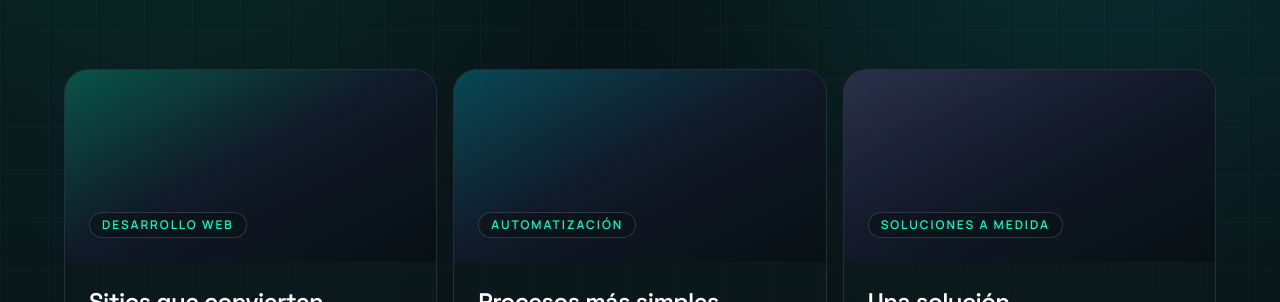
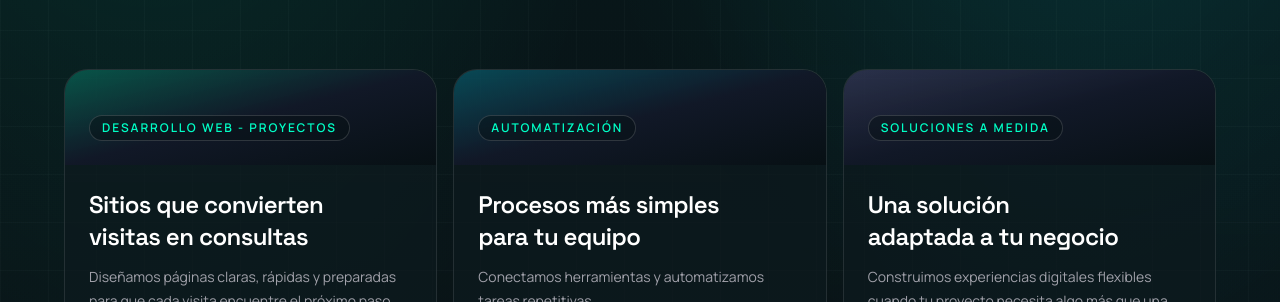
Before and after one commit to pablox85/BPRsoluciones, a Next.js app: page /proyectos in a window 1280 px wide. Shown: the part 498-800 px from the top of the page. Built offline with nearby package versions, Linux system fonts and the light colour scheme; no server answers.

Commit message:
cards & hero

```diff
--- a/src/app/proyectos/page.tsx
+++ b/src/app/proyectos/page.tsx
@@ -15,23 +15,30 @@ export const metadata: Metadata = buildMetadata({
 
 const projects = [
   {
-    category: "Desarrollo web",
+    category: "Desarrollo web - proyectos",
     title: "Sitios que convierten visitas en consultas",
     description:
       "Diseñamos páginas claras, rápidas y preparadas para que cada visita encuentre el próximo paso.",
-    backTitle: "Una web pensada para generar oportunidades.",
+    backTitle: "Webs pensadas para maximizar las ventas.",
     backDescription:
-      "Combinamos estrategia, diseño, rendimiento y SEO para que tu propuesta sea clara y cada visita tenga un próximo paso.",
+      "Empresas que contrataron nuestros servicios.",
+    backDescription2: "Lorem ipsum.",
+    href: "https://www.polarizadosdeleste.com/?utm_source=BprSoluciones",
+    linkLabel: "Polarizados del este",
     accent: "from-neon-mint/25 via-ink-850 to-ink-950",
   },
   {
     category: "Automatización",
     title: "Procesos más simples para tu equipo",
     description:
-      "Conectamos herramientas y automatizamos tareas repetitivas para ahorrar tiempo y responder mejor.",
+      "Conectamos herramientas y automatizamos tareas repetitivas.",
     backTitle: "Menos tareas repetitivas, más tiempo para crecer.",
-    backDescription:
-      "Automatizamos flujos y conectamos tus herramientas para reducir errores, agilizar respuestas y liberar tiempo de tu equipo.",
+    backDescription: "Somos partners de",
+    backDescription2: "Automatizá la atención al cliente, optimizá procesos y generá más oportunidades de venta con inteligencia artificial.",
+    highlightBackDescription2: true,
+    href: "https://meigahub.com/?utm_source=BprSoluciones",
+    linkLabel: "MeigaHub.com",
+    linkInline: true,
     accent: "from-neon-cyan/25 via-ink-850 to-ink-950",
   },
   {
@@ -42,6 +49,7 @@ const projects = [
     backTitle: "Tecnología que se adapta a tu forma de trabajar.",
     backDescription:
       "Diseñamos software a medida para resolver necesidades concretas y acompañar la evolución de tu negocio.",
+    backDescription2: "Lorem ipsum.",
     accent: "from-violet-400/20 via-ink-850 to-ink-950",
   },
 ];
--- a/src/components/sections/FaqSection.tsx
+++ b/src/components/sections/FaqSection.tsx
@@ -1,5 +1,6 @@
 import { ChevronDown } from "lucide-react";
 import type { CSSProperties } from "react";
+import { answerHighlightStyle } from "@/components/ui/answerHighlightStyle";
 import { Section, SectionHeader } from "@/components/ui/Section";
 
 type FaqSectionProps = {
@@ -111,7 +112,7 @@ export function FaqSection({ page, heading = "h2" }: FaqSectionProps) {
               <ChevronDown className="faq-icon size-5 shrink-0 text-neon-cyan" aria-hidden="true" />
             </summary>
             <div className="faq-answer pb-5">
-              <p className="whitespace-pre-line rounded-r-xl border-l-2 border-neon-cyan/60 bg-neon-cyan/[0.055] px-4 py-3 text-sm leading-7 text-zinc-200 shadow-[inset_0_1px_0_rgba(255,255,255,0.025)] sm:text-base">
+              <p className={`${answerHighlightStyle} text-sm leading-7 text-zinc-200 sm:text-base`}>
                 {answer}
               </p>
             </div>
--- a/src/components/sections/HeroSection.tsx
+++ b/src/components/sections/HeroSection.tsx
@@ -13,9 +13,9 @@ export function HeroSection() {
             BPR soluciones digitales
           </p>
           <h1 className="max-w-2xl font-heading text-3xl font-semibold leading-[1.2] tracking-[-0.055em] text-white sm:text-4xl lg:text-5xl">
-            <span className="block">Páginas web en Uruguay.</span>
-            <span className="block">Diseñadas para hacer crecer tu negocio.</span>
-            <span className="block">Tecnología que impulsa tu negocio.</span>
+            <span className="block">Tu página web desde USD 150.</span>
+            <span className="block">Profesional, rápida y adaptada a celular.</span>
+            <span className="block">Lista para mostrar lo que ofrecés.</span>
           </h1>
           <h2 className="mt-6 max-w-xl text-base font-normal leading-7 text-zinc-300 sm:text-lg">
             Páginas web para empresas en Uruguay, pensadas para generar consultas y
--- a/src/components/ui/ProjectCard.tsx
+++ b/src/components/ui/ProjectCard.tsx
@@ -1,6 +1,7 @@
 "use client";
 
 import { useState } from "react";
+import { answerHighlightStyle } from "@/components/ui/answerHighlightStyle";
 
 type ProjectCardProps = {
   category: string;
@@ -8,6 +9,11 @@ type ProjectCardProps = {
   description: string;
   backTitle: string;
   backDescription: string;
+  backDescription2?: string;
+  highlightBackDescription2?: boolean;
+  href?: string;
+  linkLabel?: string;
+  linkInline?: boolean;
   accent: string;
   isFlipped: boolean;
   onFlip: () => void;
@@ -19,14 +25,32 @@ export function ProjectCard({
   description,
   backTitle,
   backDescription,
+  backDescription2,
+  highlightBackDescription2,
+  href,
+  linkLabel,
+  linkInline,
   accent,
   isFlipped,
   onFlip,
 }: ProjectCardProps) {
   const [hasFlipped, setHasFlipped] = useState(false);
+  const projectLink = href ? (
+    <a
+      href={href}
+      target="_blank"
+      rel="noopener noreferrer"
+      tabIndex={isFlipped ? 0 : -1}
+      className={`pointer-events-auto relative z-10 text-sm font-semibold text-neon-mint underline underline-offset-4 hover:text-white focus-visible:outline focus-visible:outline-2 focus-visible:outline-offset-4 focus-visible:outline-neon-mint ${
+        linkInline ? "inline" : "mt-5 inline-flex"
+      }`}
+    >
+      {linkLabel ?? `Visitar ${new URL(href).hostname} ↗`}
+    </a>
+  ) : null;
 
   return (
-    <article className="group relative min-h-[22rem] [perspective:1200px]">
+    <article className="group relative min-h-[28rem] sm:min-h-[24rem] lg:min-h-[30rem] xl:min-h-[24rem] [perspective:1200px]">
       <button
         type="button"
         aria-label={isFlipped ? `Volver al frente de la tarjeta ${category}` : `Ver más sobre ${category}`}
@@ -40,7 +64,7 @@ export function ProjectCard({
         <span className="sr-only">{isFlipped ? "Volver al frente" : "Ver más detalles"}</span>
       </button>
       <div
-        className={`relative min-h-[22rem] transform-gpu [transform-style:preserve-3d] ${
+        className={`pointer-events-none relative z-20 min-h-[28rem] transform-gpu sm:min-h-[24rem] lg:min-h-[30rem] xl:min-h-[24rem] [transform-style:preserve-3d] ${
           hasFlipped
             ? isFlipped
               ? "project-card-flip-open"
@@ -50,8 +74,8 @@ export function ProjectCard({
           isFlipped ? "[transform:rotateY(180deg)]" : ""
         }`}
       >
-        <div className="absolute inset-0 overflow-hidden rounded-3xl border border-white/10 bg-ink-900/70 shadow-card transition group-hover:-translate-y-1 group-hover:border-neon-cyan/35 [backface-visibility:hidden]">
-          <div className={`flex min-h-48 items-end bg-gradient-to-br ${accent} p-6`}>
+        <div aria-hidden={isFlipped} className="absolute inset-0 overflow-hidden rounded-3xl border border-white/10 bg-ink-900/70 shadow-card transition group-hover:-translate-y-1 group-hover:border-neon-cyan/35 [backface-visibility:hidden]">
+          <div className={`flex h-1/4 items-end bg-gradient-to-br ${accent} p-6`}>
             <span className="rounded-full border border-white/15 bg-ink-950/50 px-3 py-1 text-xs font-semibold uppercase tracking-[0.16em] text-neon-mint">
               {category}
             </span>
@@ -63,7 +87,7 @@ export function ProjectCard({
           </div>
         </div>
 
-        <div className="absolute inset-0 flex flex-col justify-between overflow-hidden rounded-3xl border border-neon-mint/35 bg-[linear-gradient(145deg,rgba(7,44,43,0.96),rgba(8,18,23,0.98))] p-6 shadow-glow [backface-visibility:hidden] [transform:rotateY(180deg)]">
+        <div aria-hidden={!isFlipped} className="absolute inset-0 flex flex-col justify-between overflow-hidden rounded-3xl border border-neon-mint/35 bg-[linear-gradient(145deg,rgba(7,44,43,0.96),rgba(8,18,23,0.98))] p-6 shadow-glow [backface-visibility:hidden] [transform:rotateY(180deg)]">
             <div>
               <span className="rounded-full border border-neon-mint/30 bg-neon-mint/10 px-3 py-1 text-xs font-semibold uppercase tracking-[0.16em] text-neon-mint">
                 {category}
@@ -73,7 +97,14 @@ export function ProjectCard({
               </h2>
               <p className="mt-4 text-sm leading-6 text-zinc-300">
                 {backDescription}
+                {linkInline && projectLink && <> {projectLink}</>}
               </p>
+              {backDescription2 && (
+                <p className={`mt-3 text-sm leading-6 text-zinc-300 ${highlightBackDescription2 ? answerHighlightStyle : ""}`}>
+                  {backDescription2}
+                </p>
+              )}
+              {!linkInline && projectLink}
             </div>
             <span className="text-sm font-semibold text-neon-mint">Hacé clic para volver</span>
         </div>
--- a/src/components/ui/ProjectCards.tsx
+++ b/src/components/ui/ProjectCards.tsx
@@ -9,6 +9,11 @@ type Project = {
   description: string;
   backTitle: string;
   backDescription: string;
+  backDescription2?: string;
+  highlightBackDescription2?: boolean;
+  href?: string;
+  linkLabel?: string;
+  linkInline?: boolean;
   accent: string;
 };
 
@@ -16,7 +21,7 @@ export function ProjectCards({ projects }: { projects: Project[] }) {
   const [flippedProject, setFlippedProject] = useState<string | null>(null);
 
   return (
-    <div className="grid gap-4 md:grid-cols-3">
+    <div className="grid gap-4 md:grid-cols-2 lg:grid-cols-3">
       {projects.map((project) => (
         <ProjectCard
           key={project.title}
--- /dev/null
+++ b/src/components/ui/answerHighlightStyle.ts
@@ -0,0 +1,2 @@
+export const answerHighlightStyle =
+  "whitespace-pre-line rounded-r-xl border-l-2 border-neon-cyan/60 bg-neon-cyan/[0.055] px-4 py-3 shadow-[inset_0_1px_0_rgba(255,255,255,0.025)]";
```
